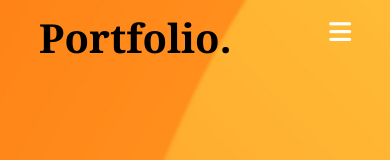
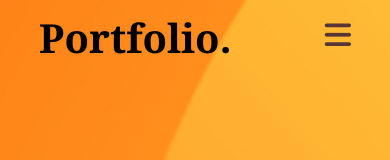
Before and after one commit to Raja-AR-007/portfolio, a plain HTML site: page index.html in a window 390 px wide. Shown: the top 160 px of the page. Drawn offline with Linux system fonts and the light colour scheme.

Commit message:
css modified

```diff
--- a/style.css
+++ b/style.css
@@ -410,10 +410,14 @@ nav .fa-solid{
     }
     nav .fa-solid{
         display: block;
+        color: rgb(87, 53, 53);
         font-size: 25px;
         cursor: pointer;
         /* margin-right: 30px; */
         margin-top: 10px;
+    }
+    .fa-solid.fa-bars{
+        font-size: 30px;
     }
     nav{
         background: none;
```
